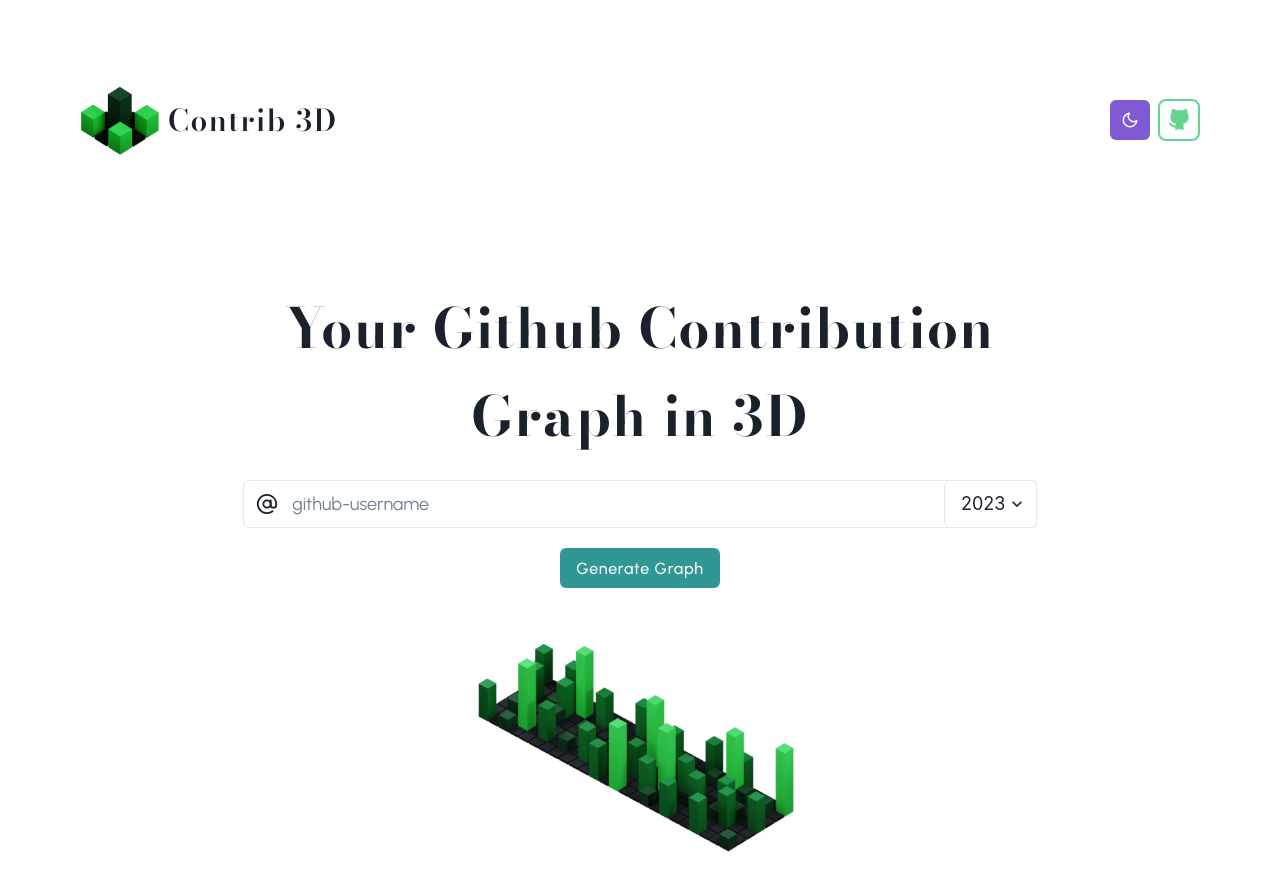
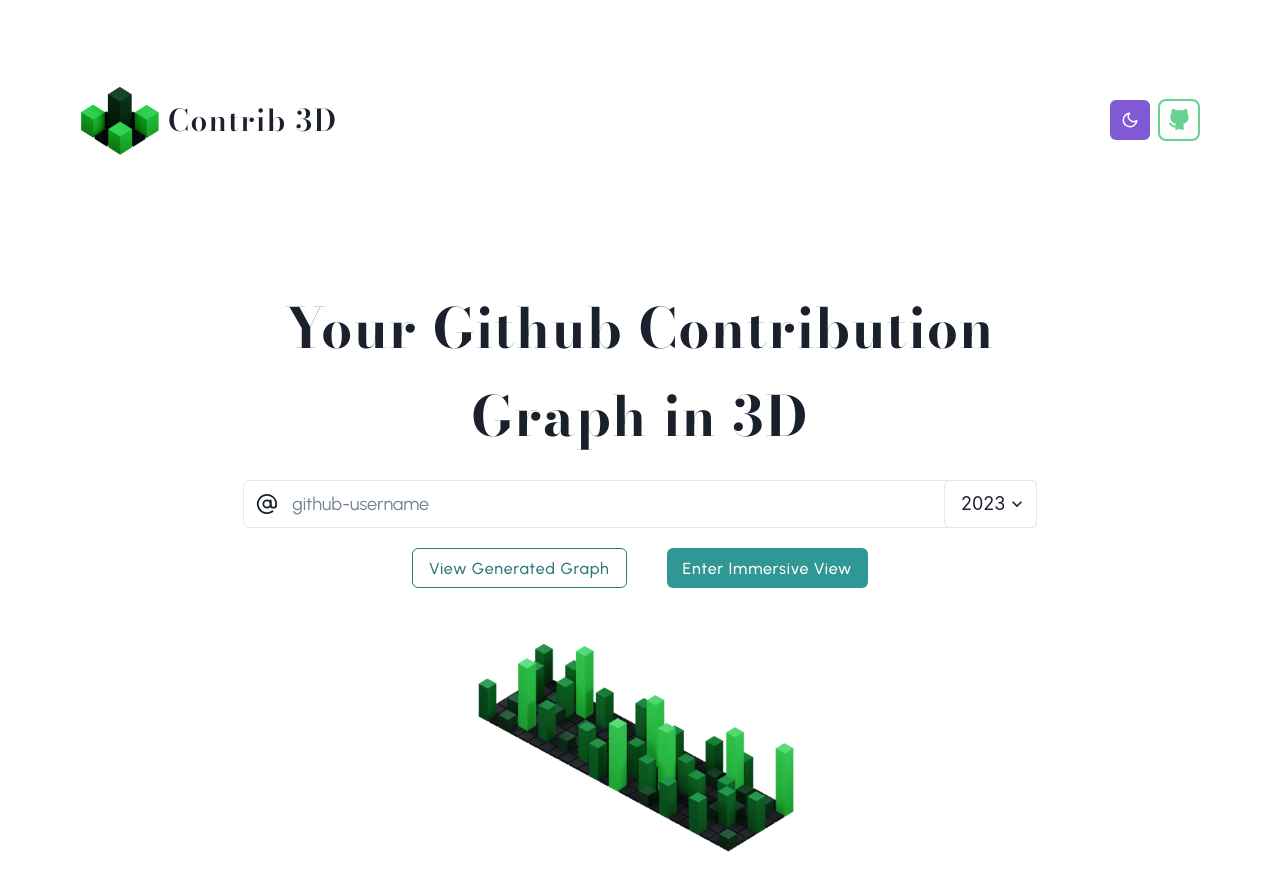
Before and after one commit to Hemanthhari2000/contrib-3d, a Next.js app: page / in a window 1280 px wide. Shown: the top 890 px of the page. Built offline with nearby package versions, Linux system fonts and the light colour scheme.

Commit message:
Add. Immersive view button

```diff
--- a/app/page.js
+++ b/app/page.js
@@ -18,7 +18,12 @@ import Navbar from "@/components/Navbar";
 import FloatingContribImage from "@/components/Animations/FloatingImage";
 
 import { AtIcon } from "@/components/Icons/AtIcon";
-import { kPrimaryFont, kSecondaryFont } from "@/lib/constants";
+import {
+  kEnterImmersiveView,
+  kPrimaryFont,
+  kSecondaryFont,
+  kViewGeneratedGraph,
+} from "@/lib/constants";
 import { useState } from "react";
 import { useRouter } from "next/navigation";
 import Layout from "@/components/Layout";
@@ -31,11 +36,19 @@ export default function Home() {
 
   const handleInputChange = (e) => setHandle(e.target.value);
 
-  const handleOnSubmit = () => {
+  const handleOnSubmit = (view_type) => {
     if (!handle) {
       setIsError(true);
     } else {
-      router.push(`/contrib-graph/${handle}?year=${contribYear}`);
+      view_type === "contrib-view"
+        ? router.push(`/contrib-graph/${handle}?year=${contribYear}`)
+        : router.push(`/immersive-view/${handle}?year=${contribYear}`);
+    }
+  };
+
+  const handleKeyDown = (event) => {
+    if (event.keyCode === 13) {
+      handleOnSubmit();
     }
   };
 
@@ -76,6 +89,7 @@ export default function Home() {
                     _placeholder={{ opacity: 1, color: "gray.500" }}
                     value={handle}
                     onChange={handleInputChange}
+                    onKeyDown={handleKeyDown}
                   />
                   <InputRightElement width="5.8rem">
                     <Select
@@ -100,16 +114,31 @@ export default function Home() {
                     </Flex>
                   </FormErrorMessage>
                 )}
-                <Flex w={"100%"} justifyContent={"center"}>
+                <Flex
+                  w={"100%"}
+                  justifyContent={"center"}
+                  flexDirection={{ base: "column", md: "row" }}
+                >
                   <Button
-                    m={5}
+                    m={{ base: 3, md: 5 }}
+                    className={kSecondaryFont.className}
+                    variant={"outline"}
+                    fontWeight={"medium"}
+                    letterSpacing={0.8}
+                    colorScheme={"teal"}
+                    onClick={() => handleOnSubmit("contrib-view")}
+                  >
+                    {kViewGeneratedGraph}
+                  </Button>
+                  <Button
+                    m={{ base: 3, md: 5 }}
                     className={kSecondaryFont.className}
                     fontWeight={"medium"}
                     letterSpacing={0.8}
                     colorScheme={"teal"}
-                    onClick={handleOnSubmit}
+                    onClick={() => handleOnSubmit("immersive-view")}
                   >
-                    Generate Graph
+                    {kEnterImmersiveView}
                   </Button>
                 </Flex>
               </FormControl>
--- a/components/Layout/index.js
+++ b/components/Layout/index.js
@@ -9,7 +9,7 @@ const Layout = ({ children }) => {
         className="Layout-wrapper"
         maxW={"container.lg"}
         h={"900px"}
-        pt={"15.1rem"}
+        pt={{ base: "0.1rem", md: "15.1rem" }}
       >
         <Flex
           w={"full"}
--- a/lib/constants.js
+++ b/lib/constants.js
@@ -16,3 +16,6 @@ export const kGithubColorCode = {
   3: "#26a641",
   4: "#39d353",
 };
+
+export const kViewGeneratedGraph = "View Generated Graph";
+export const kEnterImmersiveView = "Enter Immersive View";
```
Also changed, not shown: app/contrib-graph/[handle]/loading.js (+6 -1 lines).
